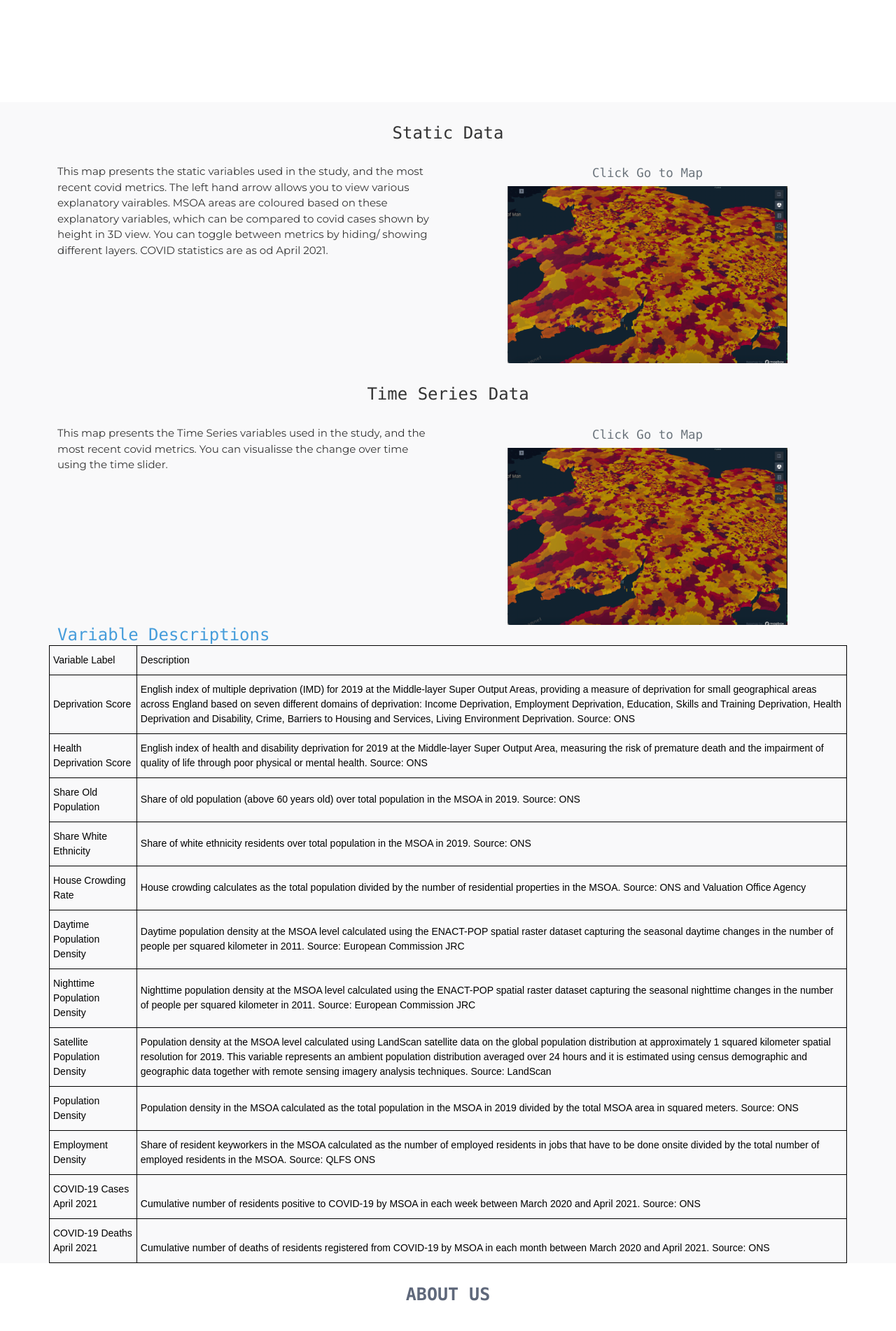
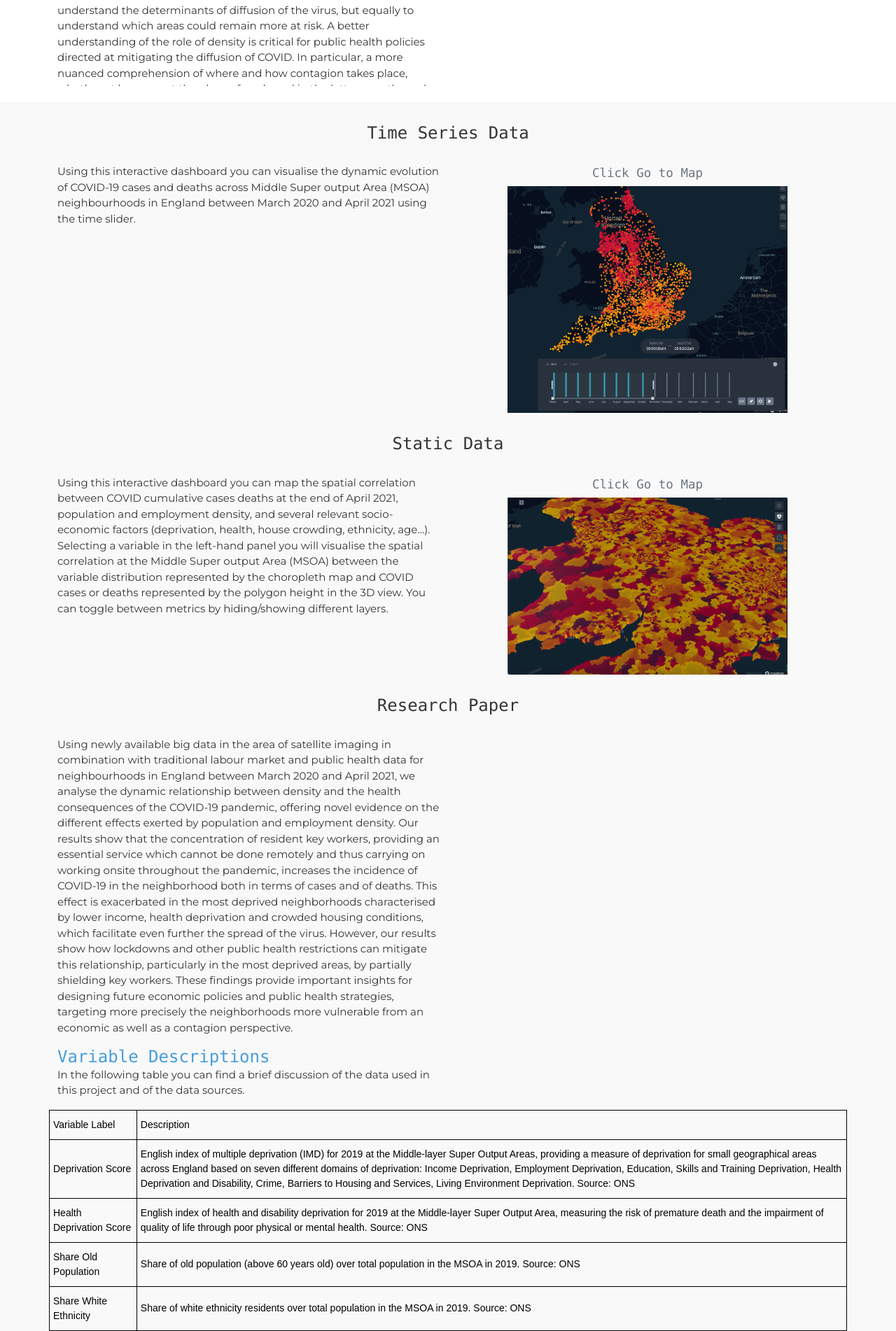
Before and after one commit to Quotennial/sheffield_mapping_frontend, a PHP site: page / in a window 1280 px wide. Shown: the part 517-2419 px from the top of the page at 70% size. Run offline with PHP 8.4, Linux system fonts and the light colour scheme.

Commit message:
text updates

```diff
--- a/index.php
+++ b/index.php
@@ -5,7 +5,7 @@
   <meta charset="utf-8">
   <meta content="width=device-width, initial-scale=1.0" name="viewport">
 
-  <title>Mapping Project</title>
+  <title>COVID19 – Urban Density Mapping Project</title>
   <meta content="" name="description">
   <meta content="" name="keywords">
 
@@ -61,28 +61,53 @@
     </div>
   </header><!-- End Header -->
 
-  <!-- ======= Hero Section ======= -->
+  <!-- ======= Project Introduction Section ======= -->
   <section id="hero" class="d-flex align-items-center">
 
     <div class="container">
       <div class="row">
         <div class="col-lg-6 pt-5 pt-lg-0 order-2 order-lg-1 d-flex flex-column justify-content-center">
-          <h1> Mapping Project</h1><br>
-          <p class="description">This is a project about COVID using data and presenting in this geospatial tool </p>
-          <p class="description">The project uses kepler.gl to visualise socioeconomic metrics and Covid data.</p>
-          <p class="description">This is a project about COVID using data and presenting in this geospatial tool</p>
-
+          <h1> The Project</h1><br>
+          <p class="description">One of the most striking features of the COVID-19 pandemic is the marked spatial heterogeneity in both COVID-19 cases and deaths. Previous research has shown how such variation broadly reflects differences in the socio-economic structure across locations, and particular attention has been devoted to the analysis of population density. Yet, its relationship with the spread of COVID-19 remains unclear. </p>
+          <p class="description">Combining highly granular data at the neighbourhood level for England on COVID-19 cases and deaths, satellite imaging density and other socio-economic variables, we take a closer look at the relationship between urban density and the health consequences of COVID-19, disentangling between the role of population and employment density.</p>
+          <p class="description">This website provides an interactive mapping tool using kepler.gl to visualise the dynamic evolution of COVID-19 cases and deaths across neighbourhoods in England between March 2020 and April 2021, and to analyse its static spatial correlation with urban density and other socio-economic metrics. An advanced econometric analysis of the relationship between density and the health consequences of the COVID-19 pandemic is presented in the project research paper, offering novel evidence on the different effects exerted by population and employment density.</p>
+          <p class="description">This research project is part of a new line of empirical investigation that uses information from unstructured forms of data to fill the gaps in more conventional datasets. It provides important insights not just to better understand the determinants of diffusion of the virus, but equally to understand which areas could remain more at risk. A better understanding of the role of density is critical for public health policies directed at mitigating the diffusion of COVID. In particular, a more nuanced comprehension of where and how contagion takes place, whether at home or at the place of work, and in the latter case through which type of jobs, will be increasingly important. At the same time, this is also critical for designing policies addressing economic effects of the crisis.</p>
+          <p class="description">This research project has been developed in collaboration between the University of Sheffield and the University of Birmingham, funded by the Regional Studies Association grant scheme on “Pandemics, Cities, Regions & Industry”."</p>
         </div>
         <div class="col-lg-6 order-1 order-lg-2 ">
           <img src="assets/img/placehodlermapimage.png" class="img-fluid " alt="">
         </div>
       </div>
     </div>
-
   </section><!-- End Hero -->
 
   <main id="main">
     <br>
+    <!-- ======= Timeseries VIZ ======= -->
+    <section id="about" class="services section-bg">
+      <div class="container">
+        <div class="section-title">
+          <h4>Time Series Data</h4>
+        </div>
+        <div class="row">
+          <div class="col-lg-6">
+            <p>
+            Using this interactive dashboard you can visualise the dynamic evolution of COVID-19 cases and deaths across Middle Super output Area (MSOA) neighbourhoods in England between March 2020 and April 2021 using the time slider.
+            </p>
+          </div>
+          <div class="col-lg-6 pt-4 pt-lg-0 content">
+            <div class="text-center">
+              <h3 class="h5">
+                <small class="text-muted">Click Go to Map</small>
+              </h3>
+              <!-- <p class="text-center text-secondary mt-0">Click Go to Map</p> -->
+              <a target=”_blank” href="Dynamic_Covid_Map.html"><img class="img-rounded" src="assets/img/dynamicbuttontoclick.png" style="height:400;width: 400px;"></a>
+            </div>
+          </div>
+        </div>
+      </div>
+    </section><!-- End Viz alt Section -->
+
 
     <!-- ======= Static VIZ ======= -->
     <section id="about" class="services section-bg">
@@ -93,7 +118,7 @@
         <div class="row">
           <div class="col-lg-6">
             <p>
-              This map presents the static variables used in the study, and the most recent covid metrics. The left hand arrow allows you to view various explanatory vairables. MSOA areas are coloured based on these explanatory variables, which can be compared to covid cases shown by height in 3D view. You can toggle between metrics by hiding/ showing different layers. COVID statistics are as od April 2021.
+            Using this interactive dashboard you can map the spatial correlation between COVID cumulative cases deaths at the end of April 2021, population and employment density, and several relevant socio-economic factors (deprivation, health, house crowding, ethnicity, age…). Selecting a variable in the left-hand panel you will visualise the spatial correlation at the Middle Super output Area (MSOA) between the variable distribution represented by the choropleth map and COVID cases or deaths represented by the polygon height in the 3D view. You can toggle between metrics by hiding/showing different layers.
             </p>
           </div>
           <div class="col-lg-6 pt-4 pt-lg-0 content">
@@ -110,32 +135,20 @@
       </div>
     </section><!-- End Viz alt Section -->
 
-    <!-- ======= Timeseries VIZ ======= -->
     <section id="about" class="services section-bg">
       <div class="container">
         <div class="section-title">
-          <h4>Time Series Data</h4>
+          <h4>Research Paper</h4>
         </div>
         <div class="row">
           <div class="col-lg-6">
             <p>
-              This map presents the Time Series variables used in the study, and the most recent covid metrics. You can visualisse the change over time using the time slider.
+            Using newly available big data in the area of satellite imaging in combination with traditional labour market and public health data for neighbourhoods in England between March 2020 and April 2021, we analyse the dynamic relationship between density and the health consequences of the COVID-19 pandemic, offering novel evidence on the different effects exerted by population and employment density. Our results show that the concentration of resident key workers, providing an essential service which cannot be done remotely and thus carrying on working onsite throughout the pandemic, increases the incidence of COVID-19 in the neighborhood both in terms of cases and of deaths. This effect is exacerbated in the most deprived neighborhoods characterised by lower income, health deprivation and crowded housing conditions, which facilitate even further the spread of the virus. However, our results show how lockdowns and other public health restrictions can mitigate this relationship, particularly in the most deprived areas, by partially shielding key workers. These findings provide important insights for designing future economic policies and public health strategies, targeting more precisely the neighborhoods more vulnerable from an economic as well as a contagion perspective.
             </p>
           </div>
-          <div class="col-lg-6 pt-4 pt-lg-0 content">
-            <div class="text-center">
-              <h3 class="h5">
-                <small class="text-muted">Click Go to Map</small>
-              </h3>
-              <!-- <p class="text-center text-secondary mt-0">Click Go to Map</p> -->
-              <a target=”_blank” href="Dynamic_Covid_Map.html"><img class="img-rounded" src="assets/img/buttontoclick.png" style="height:400;width: 400px;"></a>
-            </div>
-          </div>
         </div>
-
       </div>
     </section><!-- End Viz alt Section -->
-
 
 
     <!-- ======= Portfolio Section ======= -->
@@ -143,7 +156,11 @@
       <div class="container">
         <div class="row">
           <h4><a href="">Variable Descriptions</a></h4>
-
+          <div class="col-lg-6">
+            <p>
+            In the following table you can find a brief discussion of the data used in this project and of the data sources.
+            </p>
+          </div>
           <style type="text/css">
             .tg {
               border-collapse: collapse;
@@ -260,19 +277,18 @@
           </div>
           <div class="col-lg-6 pt-4 pt-lg-0 content">
             <h3>This is a bit about the team</h3>
-            <p class="fst-italic">
-              Lorem ipsum dolor sit amet, consectetur adipiscing elit, sed do eiusmod tempor incididunt ut labore et dolore
-              magna aliqua.
+            <p>
+            <b>Dr. Enrico Vanino</b> - Enrico is a Lecturer (Assistant Professor) in the Department of Economics at the University of Sheffield. He works on issues related to international economics, urban and regional economics, firms' productivity and the economics of innovation. Prior to joining the University of Sheffield, he worked as a Fellow in Economic Geography at the London School of Economics.
             </p>
-            <ul>
-              <li><i class="bi bi-check-circle"></i> Ullamco laboris nisi ut aliquip ex ea commodo consequat</li>
-              <li><i class="bi bi-check-circle"></i> Duis aute irure dolor in reprehenderit in voluptate velit</li>
-              <li><i class="bi bi-check-circle"></i> Ullamco laboris nisi ut aliquip ex ea commodo consequat. Duis aute irure dolor in reprehenderit in voluptate trideta storacalaperda</li>
-            </ul>
             <p>
-              Ullamco laboris nisi ut aliquip ex ea commodo consequat. Duis aute irure dolor in reprehenderit in voluptate
-              velit esse cillum dolore eu fugiat nulla pariatur.
+            <b>Dr. Carlo Corradini</b> – Carlo Corradini is a Senior Lecturer (Associate Professor) in regional economics at the University of Birmingham and associate editor for the journal Regional Studies. His research interests and expertise encompass areas such as regional innovation systems and economic development, industry and technological change, as well as evolutionary economic geography. He is also working on spatial big data analytics and intangible dimensions of regional dynamics.
             </p>
+            <p>
+            <b> Dr. Jesse Matheson</b> - Jesse is a Senior Lecturer (Associate Professor) in the Department of Economics at the University of Sheffield. He has previously taught at the University of Leicester and the University of Calgary. His research covers topics in public, labour and health economics. Previous work considers the effectiveness of policy interventions that target vulnerable populations. His current research is focused on the economic determinants, and consequences, of the spatial distribution of labour within urban settings. Of particular interest is the implications this has for economic recovery following the Covid-19 public health crisis.
+             </p>
+            <p>
+            This research project has been developed thanks to the useful assistance of Rhiannon Thomas in preparing the satellite imaging data, and Yusuf Sohoye for the development of the mapping tool and of this website. "
+           </p>
           </div>
         </div>
 
```
Also changed, not shown: assets/img/dynamicbuttontoclick.png (added), assets/img/map1.jpg (deleted), assets/img/map_pic.png (deleted), assets/img/th.jpg (deleted).
